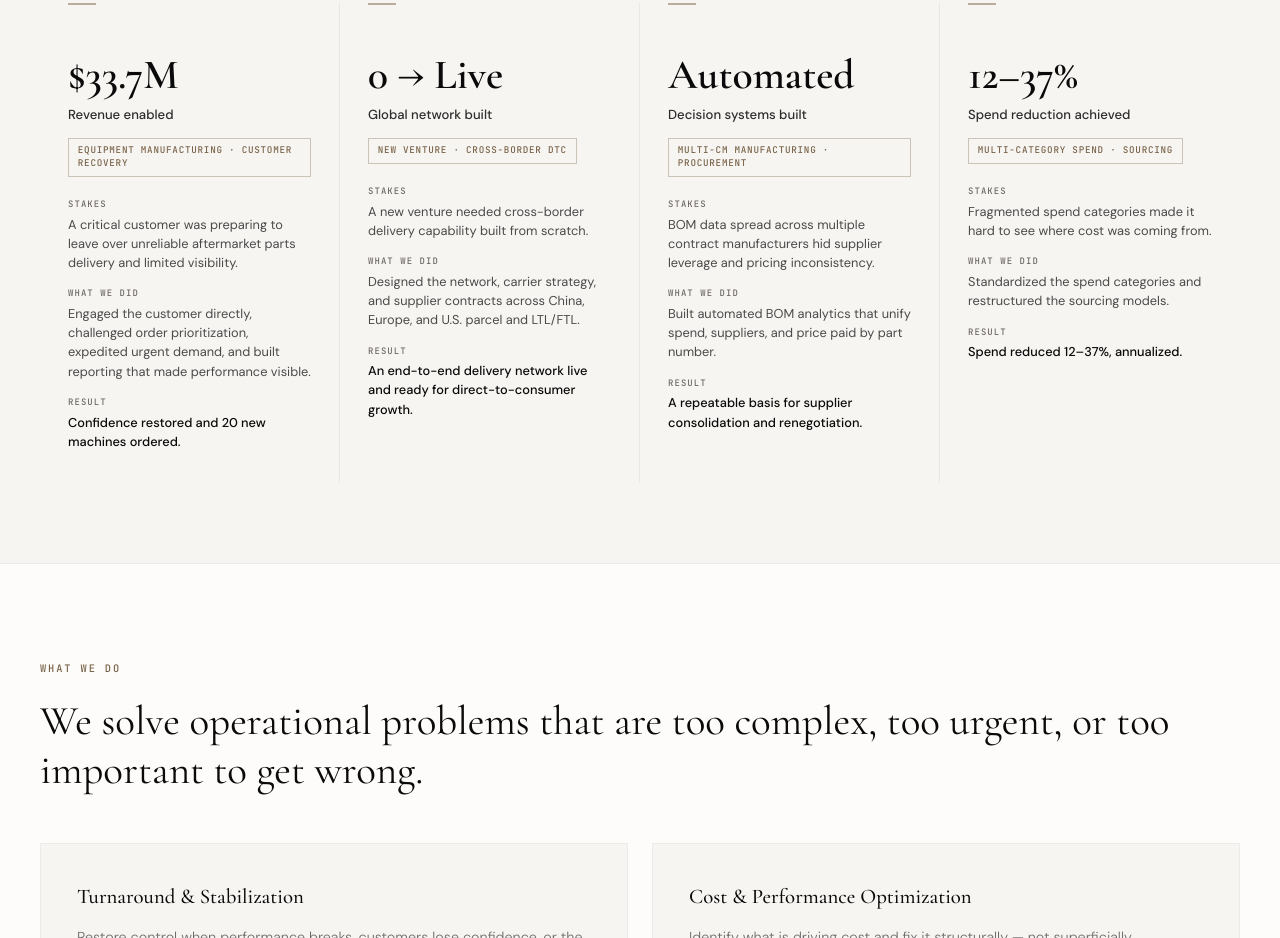
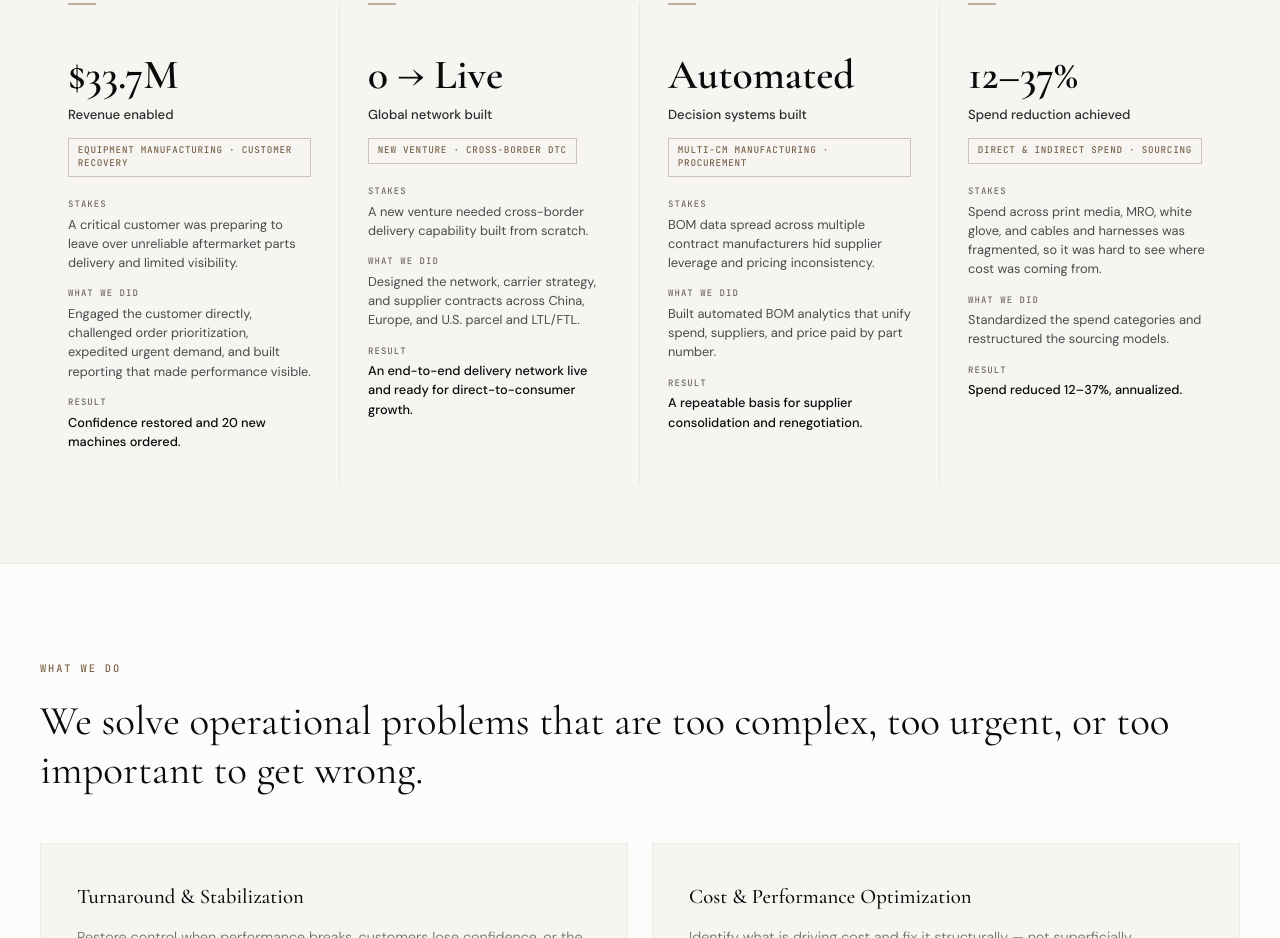
Before and after one commit to Tac147-AH/appel-haken, a plain HTML site: page index.html in a window 1280 px wide. Shown: the part 1953-2891 px from the top of the page. Drawn offline with nearby package versions, Linux system fonts and the light colour scheme.

Commit message:
Name the 12-37% spend categories; drop the build-time question
- 12-37% result: print media, MRO, white glove, and cables and
  harnesses (homepage card and cost-performance example)
- Remove 'How long does a build take?' from the build page

Co-Authored-By: Claude Opus 5.5 <noreply@anthropic.com>
Claude-Session: https://claude.ai/code/session_01HAVqGqBijmCNks74zrvCkq

```diff
--- a/index.html
+++ b/index.html
@@ -290,8 +290,7 @@
       <p class="proof-intro reveal reveal-d2">Different environments. Same pattern: identify the real issue, build the right system, and move from analysis to action quickly.</p>
     </div>
     <!-- Each card: metric > situation chip > stakes > what we did > result.
-         Clients stay anonymous (Brian, Nov 2026): no names, logos, or quotes. Chips 1-3 confirmed against the
-         engagement record; the 12-37% chip is still waiting on Brian. -->
+         Clients stay anonymous (Brian, Nov 2026): no names, logos, or quotes. All four chips confirmed by Brian. -->
     <div class="proof-grid">
       <article class="proof-item reveal">
         <div class="proof-number">$33.7M</div>
@@ -335,11 +334,10 @@
       <article class="proof-item reveal reveal-d3">
         <div class="proof-number">12&ndash;37%</div>
         <div class="proof-context">Spend reduction achieved</div>
-        <!-- TODO: Brian approve — industry/situation for this engagement is not on the site yet; chip and stakes are placeholders built from the existing description -->
-        <div class="proof-chip">Multi-category spend &middot; Sourcing</div>
+        <div class="proof-chip">Direct &amp; indirect spend &middot; Sourcing</div>
         <dl class="proof-story">
           <dt>Stakes</dt>
-          <dd>Fragmented spend categories made it hard to see where cost was coming from.</dd>
+          <dd>Spend across print media, MRO, white glove, and cables and harnesses was fragmented, so it was hard to see where cost was coming from.</dd>
           <dt>What we did</dt>
           <dd>Standardized the spend categories and restructured the sourcing models.</dd>
           <dt>Result</dt>
```
Also changed, not shown: services/cost-performance/index.html (+1 -1 lines), services/scale-build/index.html (+1 -2 lines), 1 other file.
